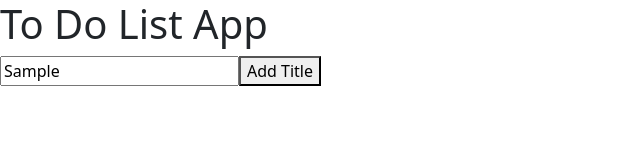
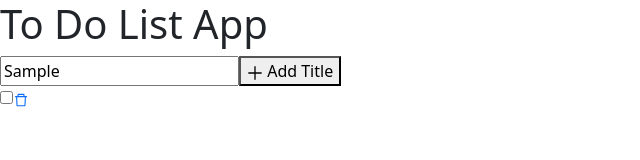
Before and after one commit to Xing4113/Todo-List-App, a React (Create React App) app: page / in a window 1280 px wide. Both pictures are taken after typing "Sample" into the empty fields and a click on the button "Add Title". Shown: the top 160 px of the page, without its empty margins (0-640 px from the left). Built offline with nearby package versions, Linux system fonts and the light colour scheme.

Commit message:
completed normal to do list

```diff
--- a/package.json
+++ b/package.json
@@ -10,6 +10,7 @@
     "react": "^18.2.0",
     "react-bootstrap": "^2.9.0",
     "react-dom": "^18.2.0",
+    "react-icons": "^4.11.0",
     "react-scripts": "5.0.1",
     "web-vitals": "^2.1.4"
   },
--- a/src/App.js
+++ b/src/App.js
@@ -1,26 +1,69 @@
 import './App.css';
-import CollapseForm from './components/Example';
+import { GrAdd } from 'react-icons/gr';
+import { AiOutlineDelete } from 'react-icons/ai';
 import { useState } from 'react';
-import { Button, Collapse } from 'react-bootstrap';
+
+
 
 function App() {
-  const [open, setOpen] = useState(false);
 
   const [title, setTitle] = useState("");
-  const [dueDate, setdueDate] = useState("");
-  const [priorityLevel, setPriorityLevel] = useState("");
-  const [desc, setDesc] = useState("");
+  const [todos, setToDo] = useState([]);
 
+  function addTitle(e) {
+    setTitle(e.target.value);
 
+    if (e.code === "Enter") {
+      addToDo(title);
+    }
+  }
+
+  function addToDo(title) {
+    setToDo((currentTodos) => {
+      return [...currentTodos, { id: crypto.randomUUID(), title: title, isCompleted: false }];
+    });
+  }
+
+  const toggleTodo = (id, isCompleted) => {
+    setToDo((currentTodos) => {
+      return currentTodos.map((todo) => {
+        if (todo.id === id) {
+          return { ...todo, isCompleted: isCompleted }
+        }
+
+        return todo;
+      });
+    });
+
+  };
+
+  function deleteTodo(id) {
+    setToDo((currentTodos) => {
+      return currentTodos.filter((todo) => todo.id !== id);
+    });
+  }
 
   return (
     <div className="App">
       <h1 className='title'>To Do List App</h1>
       <div>
-        <input type="text" className="add-title-input" />
-        <button className='add-title-btn'>Add Title</button>
+        <input type="text" className="add-title-input" onKeyUp={(e) => { addTitle(e) }} />
+        <button className='add-title-btn' onClick={() => { addToDo(title) }}><GrAdd /> Add Title</button>
+        {todos.map((todo, index) => {
+          return (
+            <div className="todo-list-container" key={todo.id}>
+              <input type="checkbox" checked={todo.isCompleted} onChange={(e) => { toggleTodo(todo.id, e.target.checked) }} />
 
+              <label>
+                <div className="label">
+                  {todo.title}
+                  <a className="delete-btn" onClick={() => { deleteTodo(todo.id) }}><AiOutlineDelete /></a>
+                </div>
+              </label>
 
+            </div>
+          )
+        })}
       </div>
     </div>
   );
```
Also changed, not shown: 1 other file (tests, documents, lock files or other folders).
